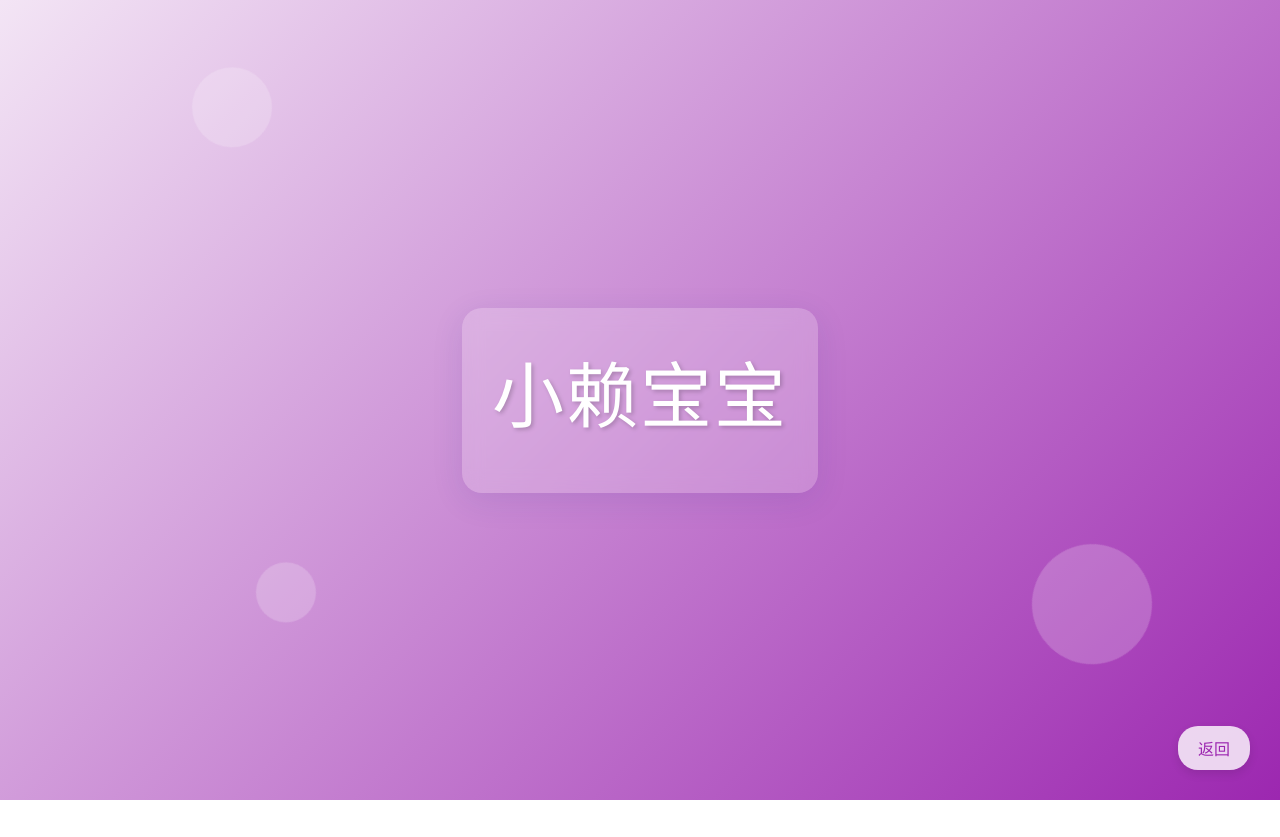
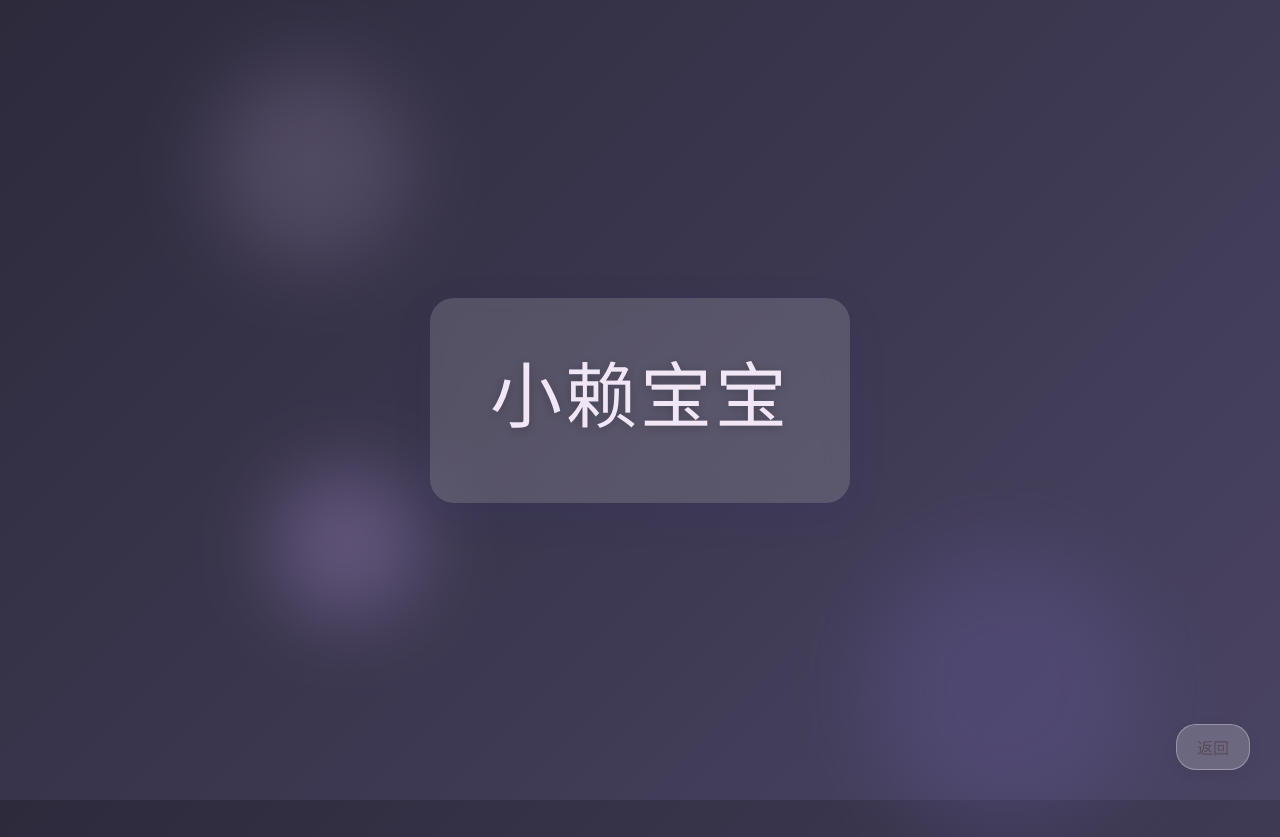
Before and after one commit to zuige66/zuige66.github.io, a plain HTML site: page index.html in a window 1280 px wide. Both pictures are taken after a click on the button "宝宝". Before the commit the page ends 800 px from the top, so only its background shows below. Drawn offline with Linux system fonts and the light colour scheme.

Commit message:
Update index.html

```diff
--- a/index.html
+++ b/index.html
@@ -12,7 +12,7 @@
         }
 
         body {
-            font-family: 'Arial', sans-serif;
+            font-family: 'Segoe UI', Tahoma, Geneva, Verdana, sans-serif;
             height: 100vh;
             display: flex;
             flex-direction: column;
@@ -21,86 +21,96 @@
             background: linear-gradient(135deg, #f5f7fa 0%, #c3cfe2 100%);
             overflow: hidden;
             position: relative;
-            transition: background 1s ease;
+            transition: background 1.5s cubic-bezier(0.34, 1.56, 0.64, 1);
         }
 
-        /* 装饰性浮动元素 */
+        /* 装饰性浮动元素 - 模拟Gris的水彩晕染效果 */
         .floating-element {
             position: absolute;
             border-radius: 50%;
-            background: rgba(255, 255, 255, 0.3);
-            animation: float 15s infinite linear;
-            transition: background 1s ease;
+            filter: blur(40px); /* 模糊效果模拟水彩扩散 */
+            opacity: 0.4;
+            animation: float 20s infinite ease-in-out;
+            transition: all 1.5s cubic-bezier(0.34, 1.56, 0.64, 1);
         }
 
         .floating-element:nth-child(1) {
-            width: 80px;
-            height: 80px;
+            width: 200px;
+            height: 200px;
             top: 10%;
             left: 15%;
-            animation-duration: 25s;
+            background: #c3cfe2;
+            animation-duration: 30s;
         }
 
         .floating-element:nth-child(2) {
-            width: 120px;
-            height: 120px;
+            width: 280px;
+            height: 280px;
             top: 70%;
             right: 10%;
-            animation-duration: 20s;
+            background: #b2abd2;
+            animation-duration: 25s;
             animation-direction: reverse;
         }
 
         .floating-element:nth-child(3) {
-            width: 60px;
-            height: 60px;
+            width: 150px;
+            height: 150px;
             bottom: 20%;
             left: 20%;
-            animation-duration: 18s;
+            background: #d8bfd8;
+            animation-duration: 22s;
         }
 
         @keyframes float {
             0% {
-                transform: translateY(0) rotate(0deg);
+                transform: translate(0, 0) rotate(0deg);
+            }
+            25% {
+                transform: translate(20px, -15px) rotate(5deg);
             }
             50% {
-                transform: translateY(-20px) rotate(180deg);
+                transform: translate(10px, -30px) rotate(0deg);
+            }
+            75% {
+                transform: translate(-10px, -10px) rotate(-5deg);
             }
             100% {
-                transform: translateY(0) rotate(360deg);
+                transform: translate(0, 0) rotate(0deg);
             }
         }
 
         .main-content {
             text-align: center;
             z-index: 10;
-            padding: 30px;
-            border-radius: 20px;
-            background: rgba(255, 255, 255, 0.2);
-            backdrop-filter: blur(10px);
-            box-shadow: 0 8px 32px rgba(31, 38, 135, 0.1);
+            padding: 40px 60px;
+            border-radius: 24px;
+            background: rgba(255, 255, 255, 0.15);
+            backdrop-filter: blur(12px);
+            box-shadow: 0 10px 40px rgba(31, 38, 135, 0.08);
             animation: fadeIn 2s ease-out;
-            transition: all 1s ease;
+            transition: all 1.5s cubic-bezier(0.34, 1.56, 0.64, 1);
         }
 
         h1 {
             font-size: 4.5rem;
-            color: #333;
+            color: #3a3a52;
             margin-bottom: 20px;
-            text-shadow: 2px 2px 4px rgba(0, 0, 0, 0.1);
+            text-shadow: 1px 1px 3px rgba(0, 0, 0, 0.05);
             font-weight: 300;
-            letter-spacing: 2px;
-            transition: color 1s ease, text-shadow 1s ease;
+            letter-spacing: 3px;
+            transition: all 1.5s cubic-bezier(0.34, 1.56, 0.64, 1);
         }
 
         .signature {
             font-size: 1.2rem;
-            color: #666;
+            color: #666a88;
             font-style: italic;
             margin-top: 20px;
             letter-spacing: 1px;
             position: relative;
             padding-top: 15px;
-            transition: color 1s ease;
+            transition: all 1.5s cubic-bezier(0.34, 1.56, 0.64, 1);
         }
 
         .signature::before {
@@ -111,63 +121,64 @@
             transform: translateX(-50%);
             width: 50px;
             height: 1px;
-            background: #aaa;
-            transition: background 1s ease;
+            background: #a0a7c4;
+            transition: all 1.5s cubic-bezier(0.34, 1.56, 0.64, 1);
         }
 
-        /* 宝宝按钮样式 */
+        /* 宝宝按钮样式 - 柔和粉色 */
         .baby-btn {
             margin-top: 30px;
             padding: 12px 30px;
-            background: #ff9bb3;
-            color: white;
+            background: #f8b1cc;
+            color: #5a4b5c;
             border: none;
             border-radius: 30px;
             font-size: 1.2rem;
             cursor: pointer;
-            box-shadow: 0 4px 15px rgba(255, 155, 179, 0.3);
-            transition: all 0.3s ease;
+            box-shadow: 0 4px 20px rgba(248, 177, 204, 0.25);
+            transition: all 0.4s ease;
             z-index: 10;
         }
 
         .baby-btn:hover {
-            background: #ff7aa2;
+            background: #f69dc2;
             transform: translateY(-3px);
-            box-shadow: 0 6px 20px rgba(255, 155, 179, 0.4);
+            box-shadow: 0 6px 25px rgba(248, 177, 204, 0.35);
         }
 
-        /* 返回按钮样式 - 右下角固定定位 */
+        /* 返回按钮样式 - Gris风格 */
         .back-btn {
             position: fixed;
             bottom: 30px;
             right: 30px;
             padding: 10px 20px;
-            background: rgba(255, 255, 255, 0.8);
-            color: #9c27b0;
-            border: none;
+            background: rgba(255, 255, 255, 0.2);
+            color: #5a4b5c;
+            border: 1px solid rgba(255, 255, 255, 0.3);
             border-radius: 20px;
             font-size: 1rem;
             cursor: pointer;
-            box-shadow: 0 4px 10px rgba(0, 0, 0, 0.1);
-            transition: all 0.3s ease;
+            backdrop-filter: blur(8px);
+            box-shadow: 0 4px 15px rgba(0, 0, 0, 0.05);
+            transition: all 0.4s ease;
             z-index: 20;
             display: none; /* 默认隐藏 */
         }
 
         .back-btn:hover {
-            background: white;
+            background: rgba(255, 255, 255, 0.3);
             transform: translateY(-2px);
-            box-shadow: 0 6px 15px rgba(0, 0, 0, 0.15);
+            box-shadow: 0 6px 20px rgba(0, 0, 0, 0.08);
         }
 
         @keyframes fadeIn {
             from {
                 opacity: 0;
-                transform: translateY(20px);
+                transform: translateY(20px) scale(0.98);
             }
             to {
                 opacity: 1;
-                transform: translateY(0);
+                transform: translateY(0) scale(1);
             }
         }
 
@@ -188,7 +199,7 @@
             }
 
             .main-content {
-                padding: 20px;
+                padding: 30px;
                 margin: 0 20px;
             }
 
@@ -217,7 +228,7 @@
     </style>
 </head>
 <body>
-    <!-- 装饰性浮动元素 -->
+    <!-- 装饰性浮动元素 - 模拟Gris的水彩背景 -->
     <div class="floating-element"></div>
     <div class="floating-element"></div>
     <div class="floating-element"></div>
@@ -252,24 +263,32 @@
         const headings = document.querySelectorAll('h1');
         const signature = document.querySelector('.signature');
 
-        // 点击宝宝按钮进入第二页
+        // 点击宝宝按钮进入第二页（Gris风格紫色调）
         babyBtn.addEventListener('click', () => {
             firstPage.style.display = 'none';
             secondPage.style.display = 'block';
-            backBtn.style.display = 'block'; // 显示返回按钮
+            backBtn.style.display = 'block';
 
-            // 紫色主题样式
-            body.style.background = 'linear-gradient(135deg, #f3e5f5 0%, #9c27b0 100%)';
-            floatingElements.forEach(el => {
-                el.style.background = 'rgba(255, 255, 255, 0.2)';
+            // Gris风格的灰紫色调背景
+            body.style.background = 'linear-gradient(135deg, #2d2a3c 0%, #4a4463 100%)';
+
+            // 调整浮动元素颜色，模拟Gris的水彩分层
+            floatingElements[0].style.background = '#7b6d8d';
+            floatingElements[1].style.background = '#5e548e';
+            floatingElements[2].style.background = '#9f86c0';
+
+            // 文字与容器样式调整
+            headings.forEach(h1 => {
+                h1.style.color = '#f0e6f5';
+                h1.style.textShadow = '0 2px 10px rgba(0, 0, 0, 0.2)';
             });
-            headings.forEach(h1 => {
-                h1.style.color = '#fff';
-                h1.style.textShadow = '2px 2px 4px rgba(0, 0, 0, 0.2)';
-            });
-            document.querySelector('.main-content').style.boxShadow = '0 8px 32px rgba(76, 17, 85, 0.2)';
+
+            document.querySelector('.main-content').style.background = 'rgba(255, 255, 255, 0.08)';
+            document.querySelector('.main-content').style.boxShadow = '0 10px 40px rgba(0, 0, 0, 0.15)';
+
             if (signature) {
-                signature.style.color = '#f0e6f5';
+                signature.style.color = '#d8c3dc';
+                signature.style.borderColor = '#917cb5';
             }
         });
 
@@ -277,20 +296,25 @@
         backBtn.addEventListener('click', () => {
             secondPage.style.display = 'none';
             firstPage.style.display = 'block';
-            backBtn.style.display = 'none'; // 隐藏返回按钮
+            backBtn.style.display = 'none';
 
-            // 恢复原始主题样式
+            // 恢复原始样式
             body.style.background = 'linear-gradient(135deg, #f5f7fa 0%, #c3cfe2 100%)';
-            floatingElements.forEach(el => {
-                el.style.background = 'rgba(255, 255, 255, 0.3)';
+
+            floatingElements[0].style.background = '#c3cfe2';
+            floatingElements[1].style.background = '#b2abd2';
+            floatingElements[2].style.background = '#d8bfd8';
+
+            headings.forEach(h1 => {
+                h1.style.color = '#3a3a52';
+                h1.style.textShadow = '1px 1px 3px rgba(0, 0, 0, 0.05)';
             });
-            headings.forEach(h1 => {
-                h1.style.color = '#333';
-                h1.style.textShadow = '2px 2px 4px rgba(0, 0, 0, 0.1)';
-            });
-            document.querySelector('.main-content').style.boxShadow = '0 8px 32px rgba(31, 38, 135, 0.1)';
+
+            document.querySelector('.main-content').style.background = 'rgba(255, 255, 255, 0.15)';
+            document.querySelector('.main-content').style.boxShadow = '0 10px 40px rgba(31, 38, 135, 0.08)';
+
             if (signature) {
-                signature.style.color = '#666';
+                signature.style.color = '#666a88';
             }
         });
     </script>
```
